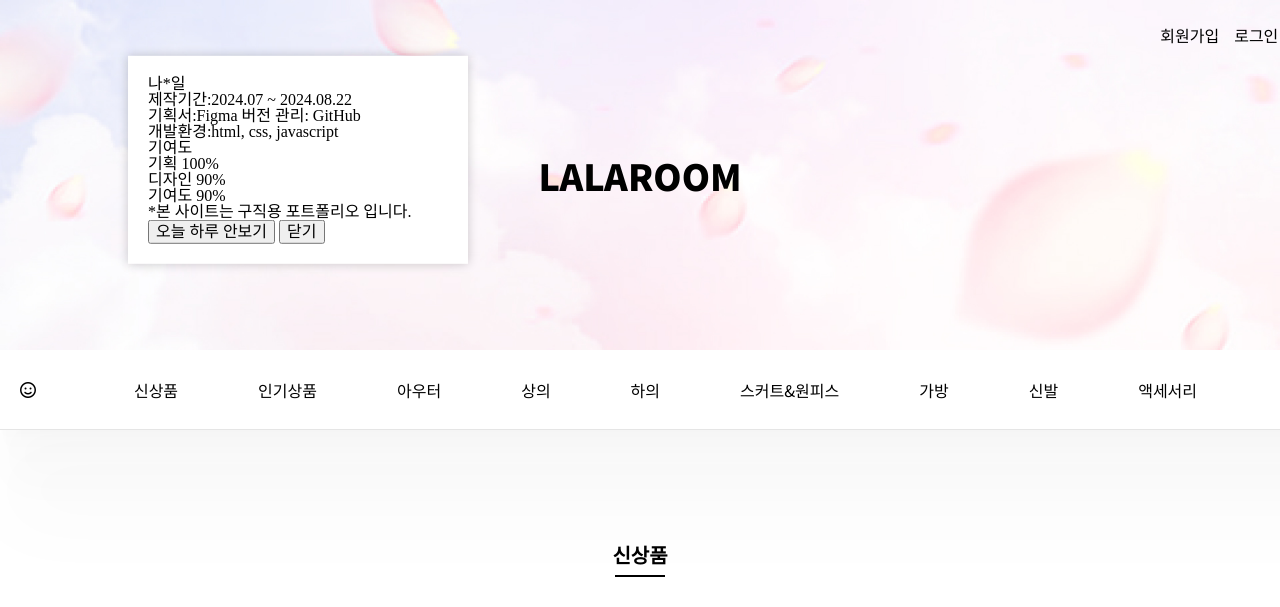
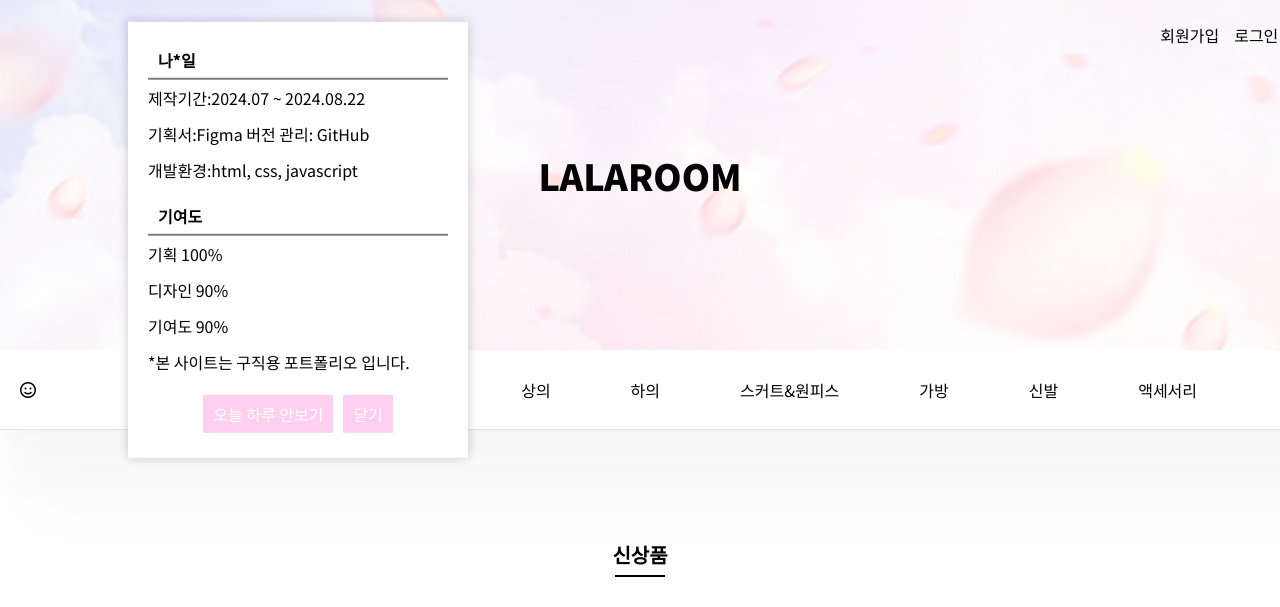
Before and after one commit to Naseungil/LALA, a plain HTML site: page index.html in a window 1280 px wide. Shown: the top 607 px of the page. Drawn offline with nearby package versions, Linux system fonts and the light colour scheme; a web font is replaced by a local one.

Commit message:
쿠키 디자인 완성

```diff
--- a/css/main.css
+++ b/css/main.css
@@ -17,20 +17,32 @@ body{
 .popup {
   display: none;
   position: fixed;
-  top: 20%;
+  top: 30%;
   left: 10%;
   transform: translate(0, -50%);
   width: 300px;
   padding: 20px;
   background-color: white;
   box-shadow: 0 0 10px rgba(0, 0, 0, 0.2);
-  z-index: 2;
+  z-index: 3;
+  font-family: "Noto Sans KR", sans-serif;
 }
-.popup-content p {
+.popup h2{
+  padding: 10px;
+  border-bottom: 2px solid rgba(0,0,0,.5);
+  margin-bottom: 10px;
+  font-weight: 800;
+}
+.popup_content p {
   margin-bottom: 20px;
 }
 
-.popup-content button {
+.popup_btn{
+  display: flex;
+  justify-content: center;
+}
+
+.popup_content button {
   margin: 5px;
   padding: 10px;
   border: none;
@@ -39,9 +51,10 @@ body{
   cursor: pointer;
 }
 
-.popup-content button:hover {
+.popup_content button:hover {
   background-color: #ff7d9e;
 }
+
 
 /* header */
 header{
```
